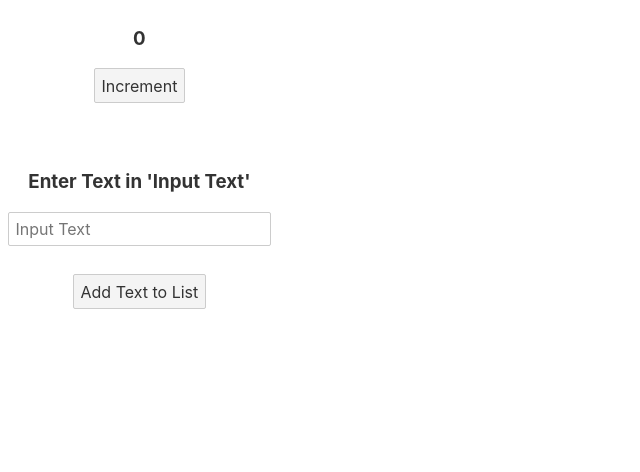
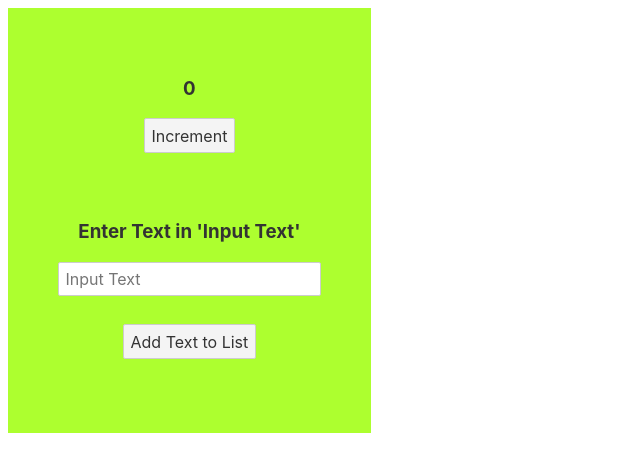
Before and after one commit to oslabs-beta/canopy, a Svelte app in the folder demo-client/: page / in a window 1280 px wide. Shown: the top 472 px of the page, without its empty margins (0-640 px from the left). Built offline with nearby package versions, Linux system fonts and the light colour scheme.

Commit message:
Finished basic demo app

```diff
--- a/demo-client/src/App.svelte
+++ b/demo-client/src/App.svelte
@@ -1,9 +1,7 @@
 <script>
 	export let clickCount = 0;
 	export let textInput = 'Enter Text in \'Input Text\'';
-	export const list = [];
-
-	$: localList = list;
+	export let list = [];
 
 	function handleCount () {
 		clickCount++;
@@ -14,11 +12,9 @@
 	};
 
 	function handleListAdd () {
-		console.log(textInput);
 		list.push(textInput);
-		console.log(list);
+		list = list;
 	}
-
 </script>
 
 <main>
@@ -30,7 +26,7 @@
 	<br><br>
 	<button on:click={handleListAdd}>Add Text to List</button>
 	<ul>
-		{#each localList as listItem (listItem)}
+		{#each list as listItem, i (i)}
 			<li>{listItem}</li>
 		{/each}
 	</ul>
@@ -41,5 +37,7 @@
 		width: fit-content;
 		height: fit-content;
 		text-align: center;
+		background-color: greenyellow;
+		padding: 50px;
 	}
 </style>
```
